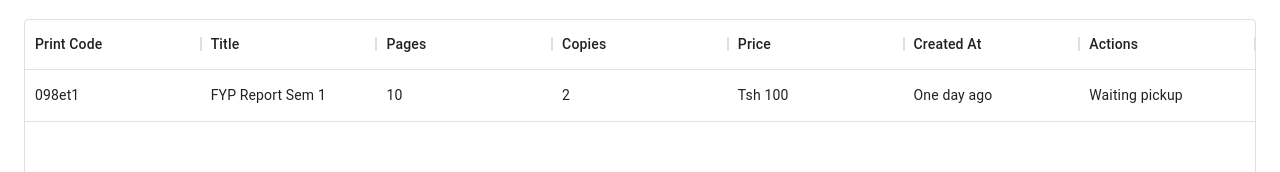
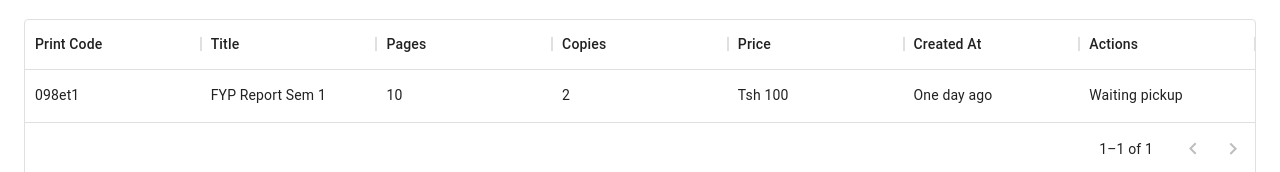
Before and after one commit to ramawakil/stationary-web, a Next.js app: page /service in a window 1280 px wide. Shown: the part 454-626 px from the top of the page. Built offline with nearby package versions, Linux system fonts and the light colour scheme.

Commit message:
new print request form

```diff
--- a/app/components/commons/AppTable.js
+++ b/app/components/commons/AppTable.js
@@ -38,7 +38,7 @@ import {DataGrid} from '@mui/x-data-grid';
 // ];
 
 
-function AppTable({pageSize, data, columns,}) {
+function AppTable({pageSize, data, columns, onClickEvent = null}) {
     return (
         <>
             <Box sx={{
@@ -55,6 +55,10 @@ function AppTable({pageSize, data, columns,}) {
                     disableColumnMenu={true}
                     disableColumnFilter={true}
                     rowsPerPageOptions={[5]}
+                    autoHeight={true}
+
+                    onRowClick={(params) => onClickEvent(params)}
+
                 />
 
             </Box>
--- a/app/components/layout/component/customerDashboardLayout.js
+++ b/app/components/layout/component/customerDashboardLayout.js
@@ -7,11 +7,13 @@ import AppTextInput from "../../AppTextInput";
 import AppButton from "../../AppButton";
 import PrintJobContext from "../../../context/printJobContext";
 import CustomerPrintJob from "../../customerPrintJob";
+import AppDialogue from "../../AppDialogue";
 
 function CustomerDashboardLayout({children}) {
     const { user } = useContext(UserContext);
     const router = useRouter();
     const [ printJob, setPrintJob ] = React.useState(null);
+    const [openDialog, setOpenDialog] = React.useState(false);
 
     const handleLogOut = () => {
         router.push('/')
@@ -24,6 +26,14 @@ function CustomerDashboardLayout({children}) {
     useEffect(() => {
         // fetch print job matching the control code entered
     }, [printJob]);
+
+    const handleOpenDialogue = () => {
+        setOpenDialog(true);
+    }
+
+    const handleCloseDialog = () => {
+        setOpenDialog(false);
+    }
 
 
     return (
@@ -45,12 +55,15 @@ function CustomerDashboardLayout({children}) {
                         <AppButton onPress={handleSearchPrintJob} title='Search' variant='outlined' color='info'  />
                     </Box>
                     <Box sx={{ flex: 0.28 }}>
-                        <AppButton onPress={handleSearchPrintJob} title='Add new print request' variant='outlined' color='success'  />
+                        <AppButton onPress={handleOpenDialogue} title='Add new print request' variant='outlined' color='success'  />
                     </Box>
                 </Box>
                 <CustomerPrintJob />
                 {children}
             </Container>
+                <AppDialogue title='New Print Request' open={openDialog} handleCloseDialog={handleCloseDialog} >
+
+                </AppDialogue>
             </PrintJobContext.Provider>
         </>
     );
--- a/pages/service/index.js
+++ b/pages/service/index.js
@@ -52,6 +52,10 @@ function Index(props) {
         handleClose();
     };
 
+    const handleGoToDetails = () => {
+
+    }
+
     const handleSubmit = (values) => {
         const obj = {
             id: documents.length + 1,
@@ -66,7 +70,7 @@ function Index(props) {
     return (
         <>
             <CustomerDashboardLayout>
-                <AppTable data={documents} columns={Columns} />
+                <AppTable data={documents} columns={Columns} onClickEvent={handleGoToDetails}  />
             </CustomerDashboardLayout>
 
         </>
```
Also changed, not shown: app/components/newPrintRequestFormComponent.js (added).
